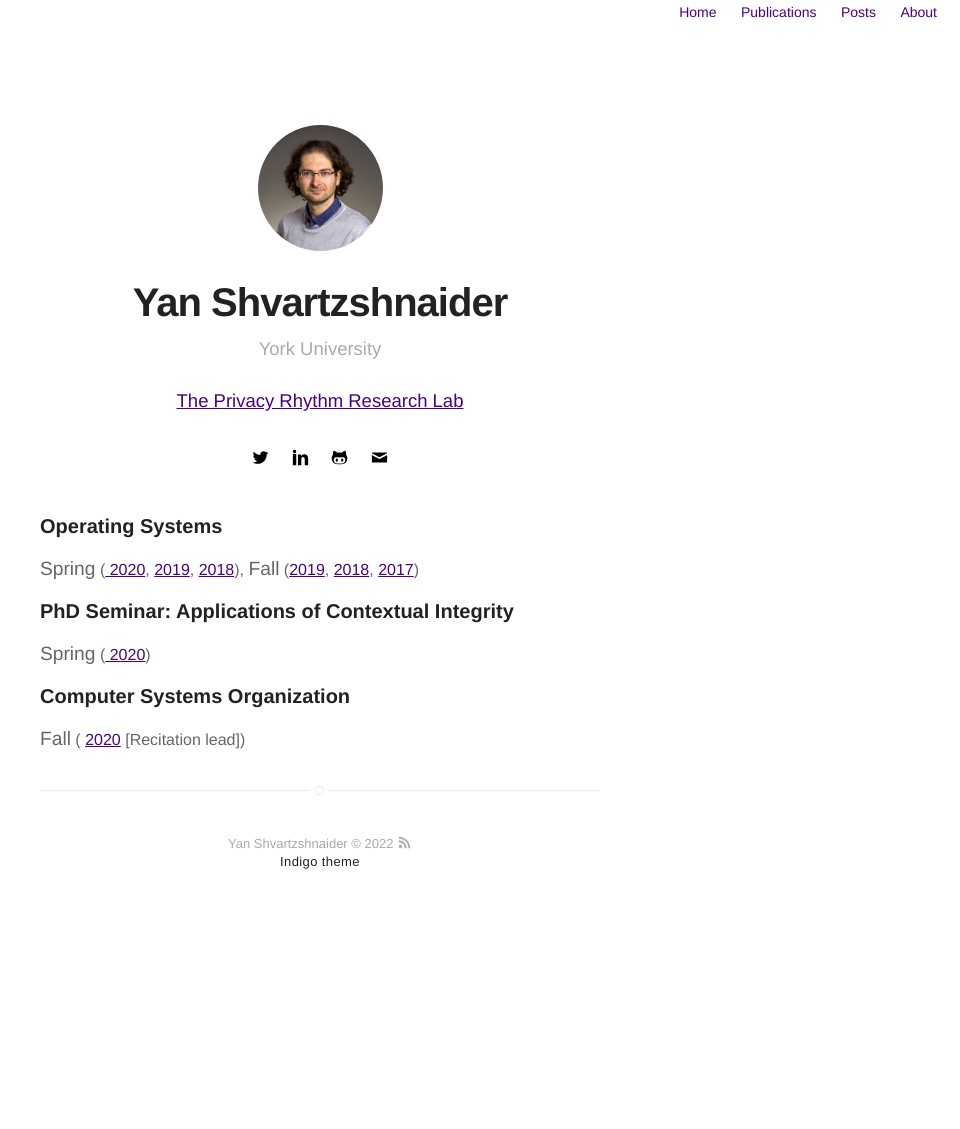
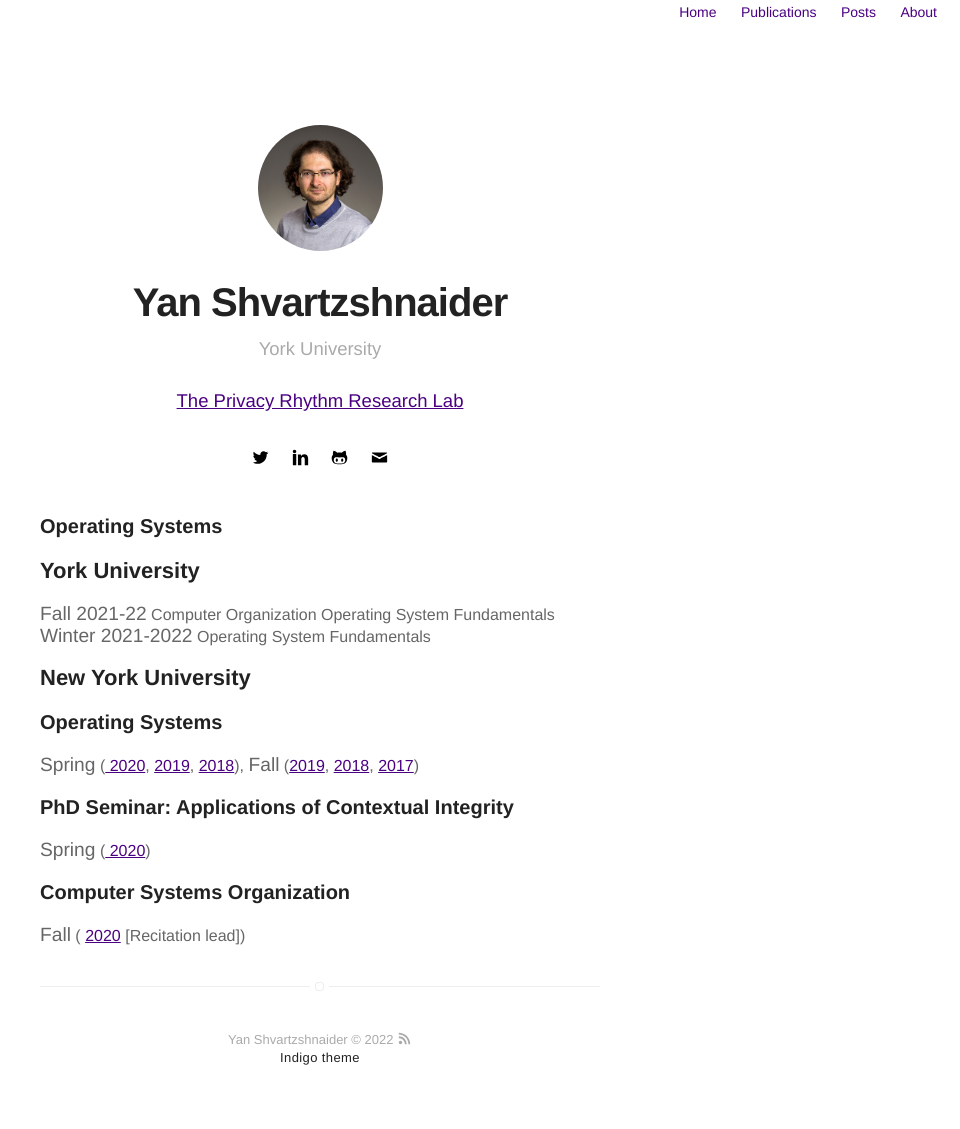
Before and after one commit to yansh/website, a Jekyll site: the page built from teaching.html, in a window 1280 px wide. Shown: the whole page, without its empty margins (320-1280 px from the left). Built offline with Jekyll 4.4.1, drawn with Linux system fonts in a browser that asks for light colours; before the commit the page ends 933 px from its top, so only the background shows below that.

Commit message:
updatinf teaching

```diff
--- a/teaching.html
+++ b/teaching.html
@@ -8,6 +8,16 @@
 
                   <aside><time></time></aside>
                 <h3 class="title">Operating Systems</h3>
+		<h2>York University</h2>
+		<big>Fall 2021-22</big>
+		Computer Organization
+		Operating System Fundamentals
+		<big>Winter 2021-2022</big>
+
+		Operating System Fundamentals
+
+		<h2>New York University</h2>
+		<h3 class="title">Operating Systems</h3>
                 <big>Spring</big>
                 (<a href="https://cs.nyu.edu/courses/spring20/CSCI-UA.0202-002/"> 2020</a>,
                 <a href="https://cs.nyu.edu/courses/spring19/CSCI-UA.0202-002/"> 2019</a>,
```
